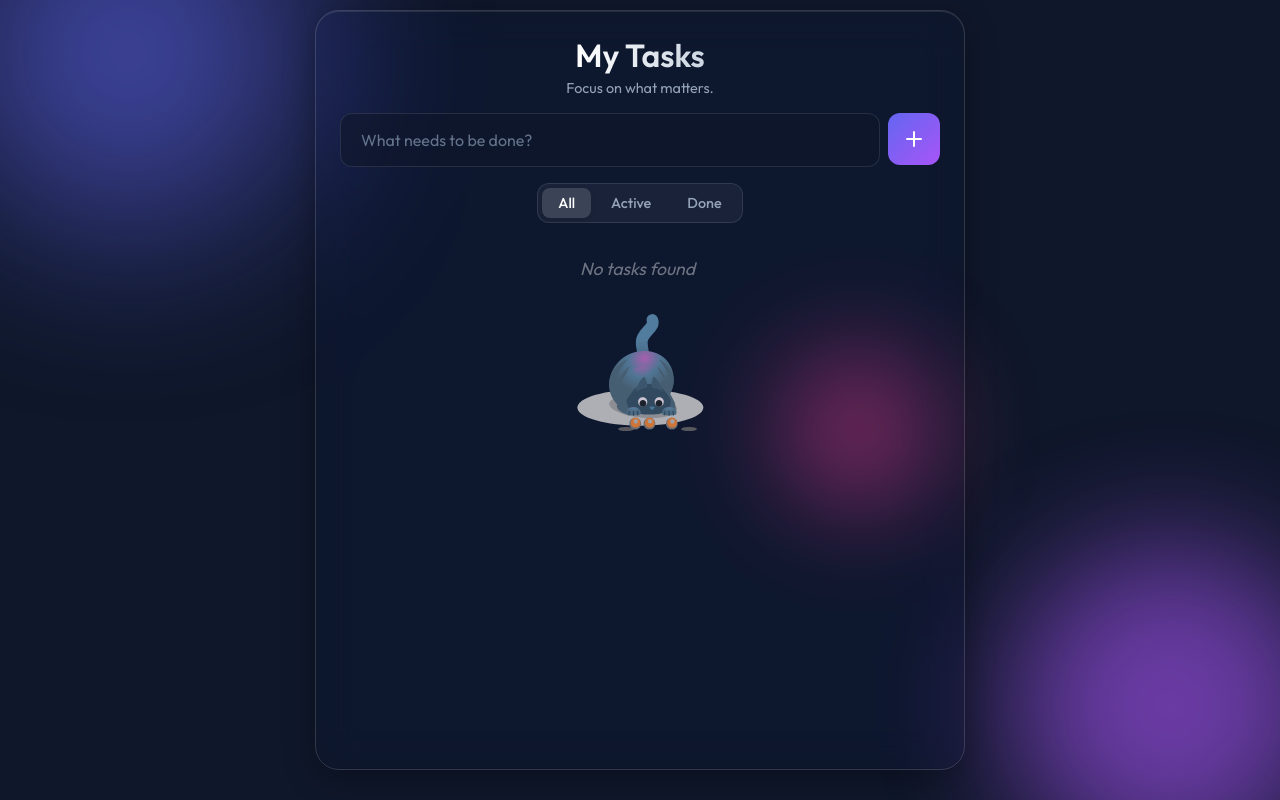
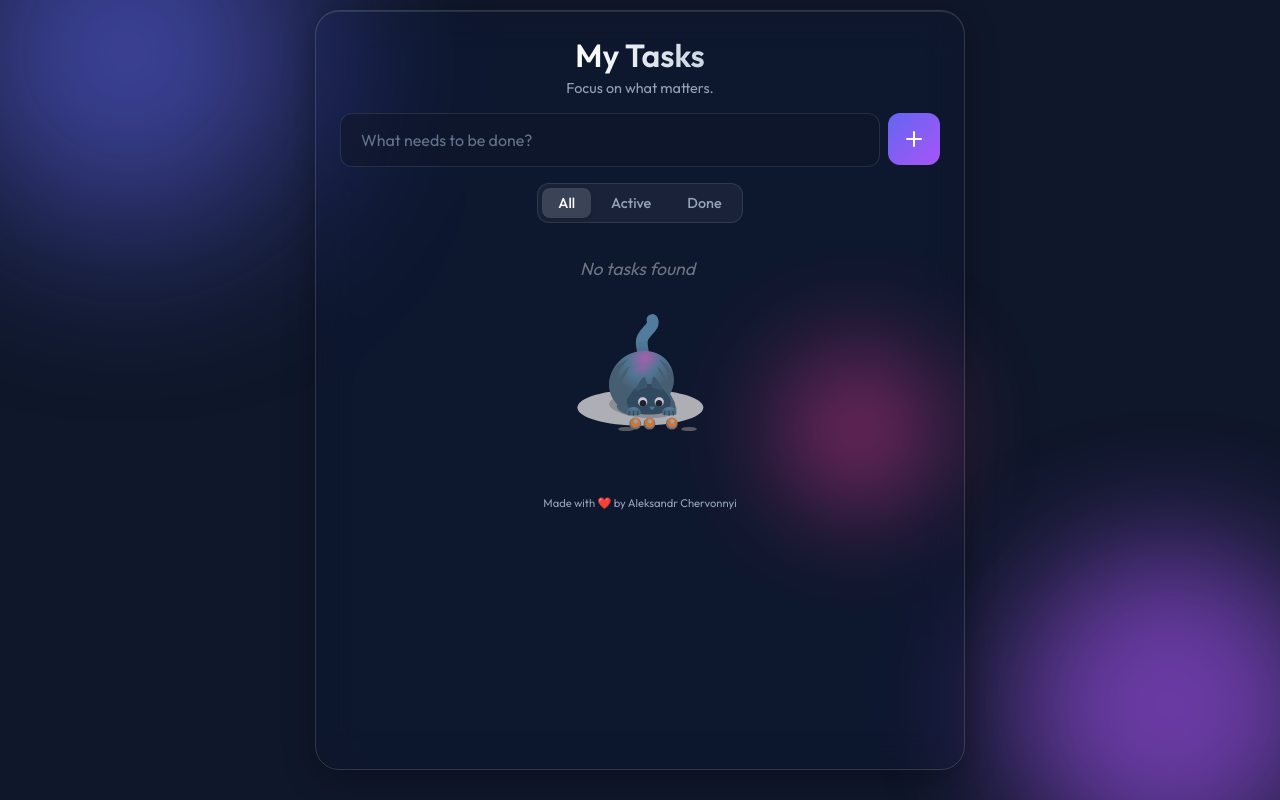
Before and after one commit to cheer77/Todo, a website built with Vite: page frontend/index.html in a window 1280 px wide. Built offline with nearby package versions, Linux system fonts and the light colour scheme; no server answers.

Commit message:
added Author sign

```diff
--- a/frontend/index.html
+++ b/frontend/index.html
@@ -80,6 +80,7 @@
 			<ul id="task-list" class="task-list">
 				<!-- Tasks will be added here -->
 			</ul>
+			<span class="author-text">Made with ❤️ by Aleksandr Chervonnyi</span>
 			</div>
 
 		<script src="https://cdnjs.cloudflare.com/ajax/libs/lottie-web/5.12.2/lottie.min.js"></script>
--- a/frontend/src/scss/_layout.scss
+++ b/frontend/src/scss/_layout.scss
@@ -54,3 +54,10 @@ h1 {
     color: #94a3b8;
     font-size: 0.9rem;
 }
+
+.author-text {
+    text-align: center;
+    font-size: 0.7rem;
+    color: #94a3b8;
+    margin-top: 1rem;
+}
```
